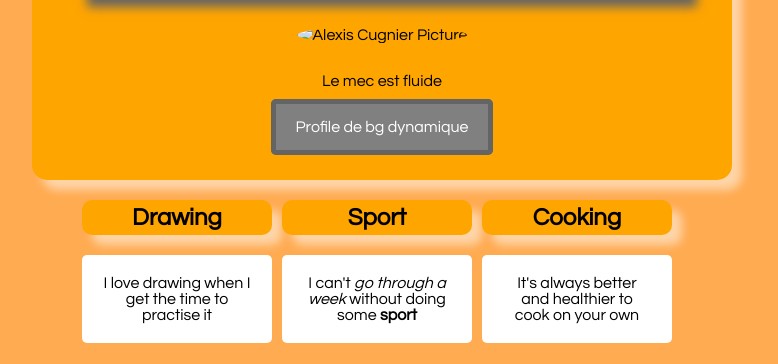
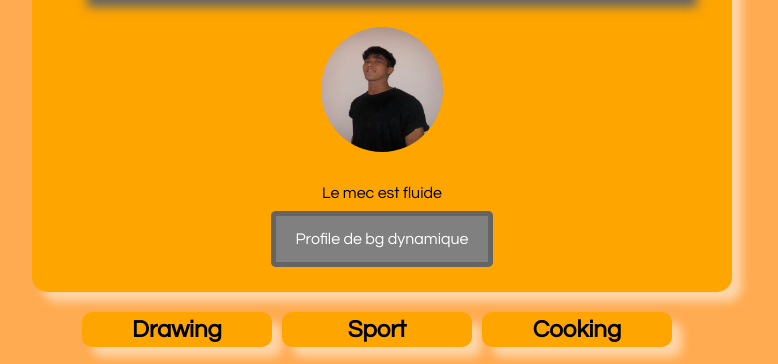
Before and after one commit to alexis0226/my-profile, a plain HTML site: page index.html in a window 1280 px wide. Shown: the part 185-549 px from the top of the page, without its empty margins (258-1036 px from the left). Drawn offline with Linux system fonts and the light colour scheme.

Commit message:
Update index.html

```diff
--- a/index.html
+++ b/index.html
@@ -11,7 +11,7 @@
 	<div class="container">
 		<div id="main">
 			<h1 id="title-big">Yo les p'tits potes moi c'est Alexouille</h1>
-			<img src="Alexis.jpg" alt="Alexis Cugnier Picture" class="img-circle img-small">
+			<img src="Images/Alexis.jpg" alt="Alexis Cugnier Picture" class="img-circle img-small">
 			<p id="h1-margin">
 				Le mec est fluide
 			</p>
```
